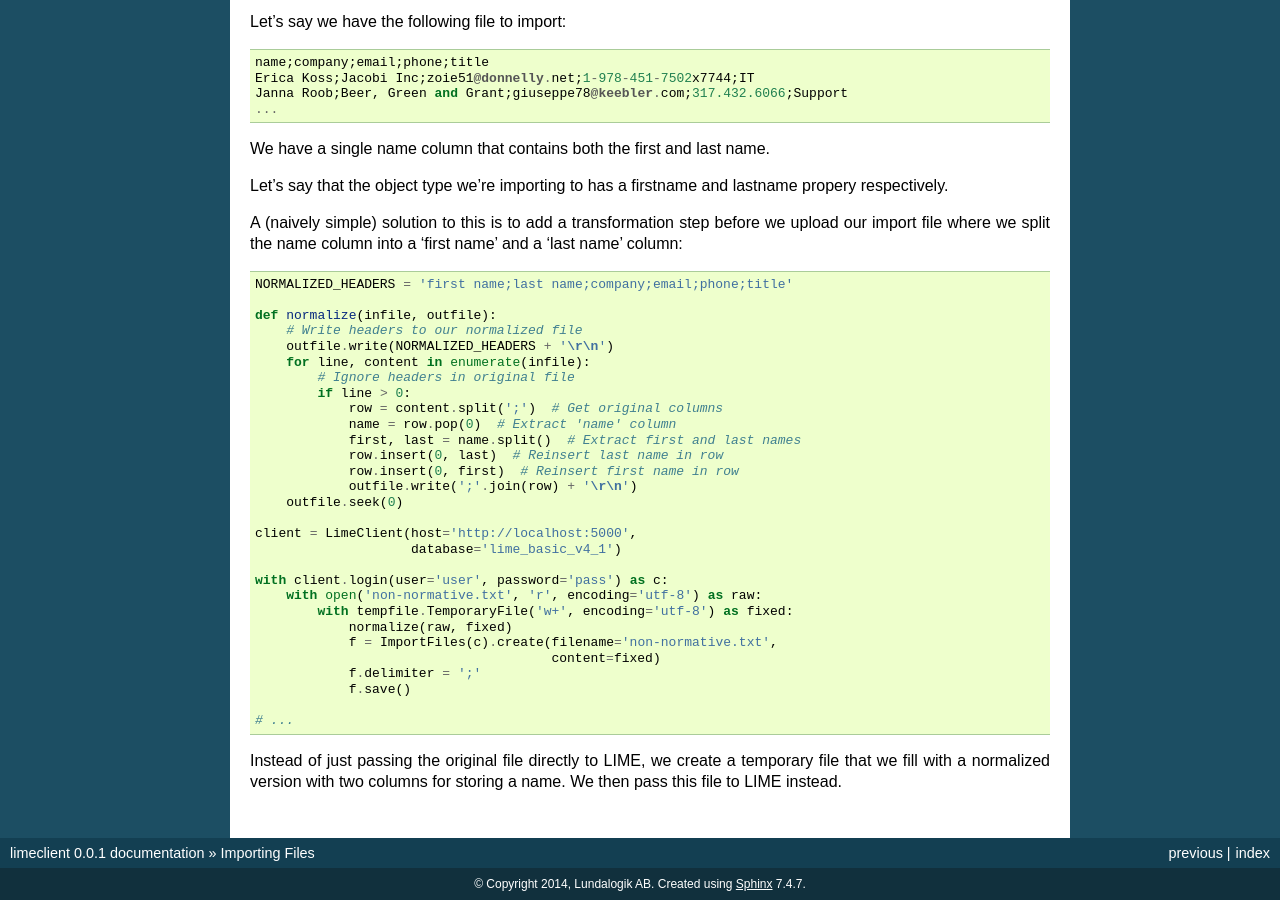
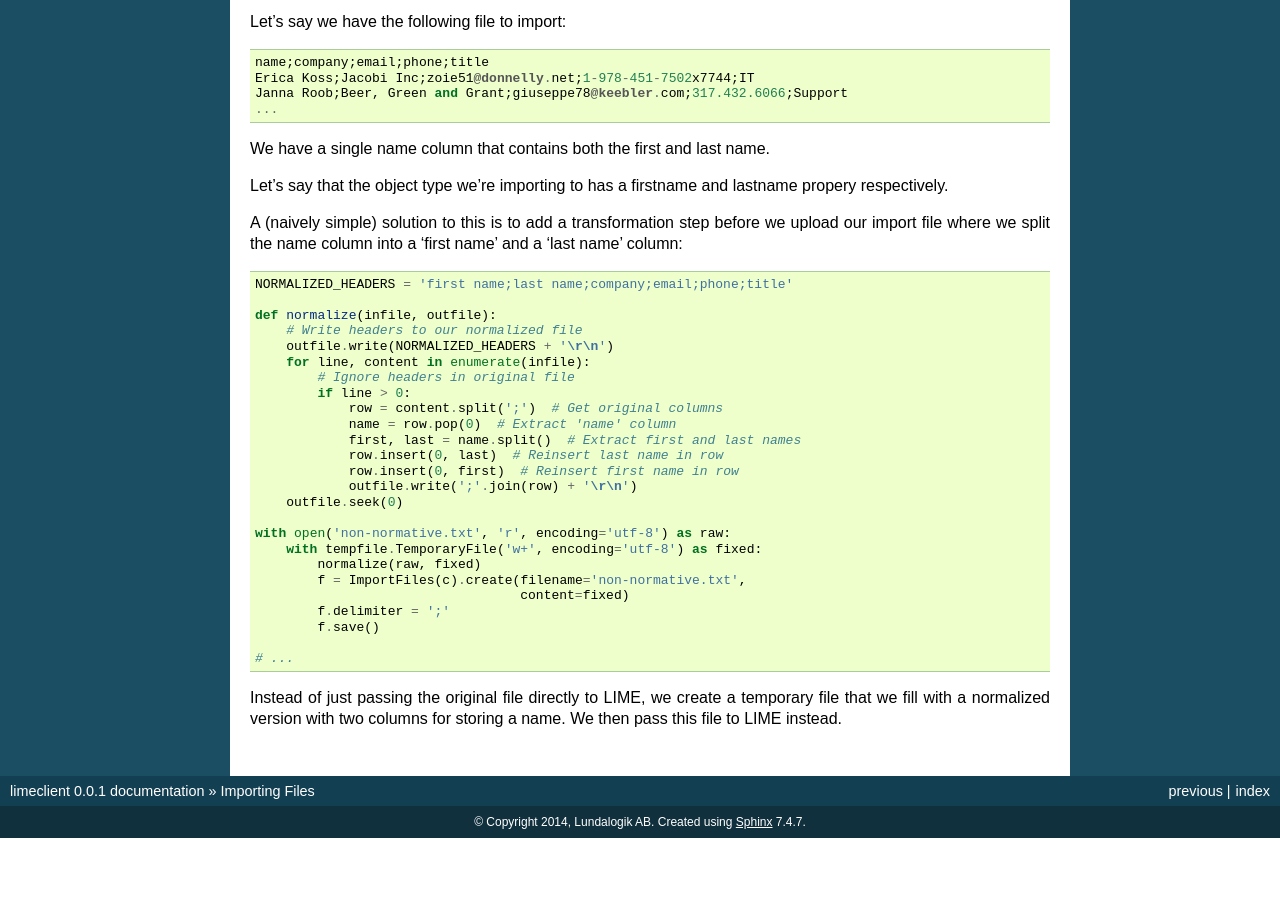
Before and after one commit to Lundalogik/limeclient, a Sphinx documentation site: the page built from docs/source/importing.rst, in a window 1280 px wide and 900 px high, scrolled down 4418 px. Built offline with Sphinx 7.4.7, drawn with Linux system fonts in a browser that asks for light colours; after the commit the page ends 5256 px from its top, so only the background shows below that.

Commit message:
Simplified example with non-normative input a bit

```diff
--- a/docs/source/importing.rst
+++ b/docs/source/importing.rst
@@ -310,17 +310,13 @@ a 'last name' column:
                 outfile.write(';'.join(row) + '\r\n')
         outfile.seek(0)
 
-    client = LimeClient(host='http://localhost:5000',
-                        database='lime_basic_v4_1')
-
-    with client.login(user='user', password='pass') as c:
-        with open('non-normative.txt', 'r', encoding='utf-8') as raw:
-            with tempfile.TemporaryFile('w+', encoding='utf-8') as fixed:
-                normalize(raw, fixed)
-                f = ImportFiles(c).create(filename='non-normative.txt',
-                                          content=fixed)
-                f.delimiter = ';'
-                f.save()
+    with open('non-normative.txt', 'r', encoding='utf-8') as raw:
+        with tempfile.TemporaryFile('w+', encoding='utf-8') as fixed:
+            normalize(raw, fixed)
+            f = ImportFiles(c).create(filename='non-normative.txt',
+                                      content=fixed)
+            f.delimiter = ';'
+            f.save()
 
     # ...
 
```
